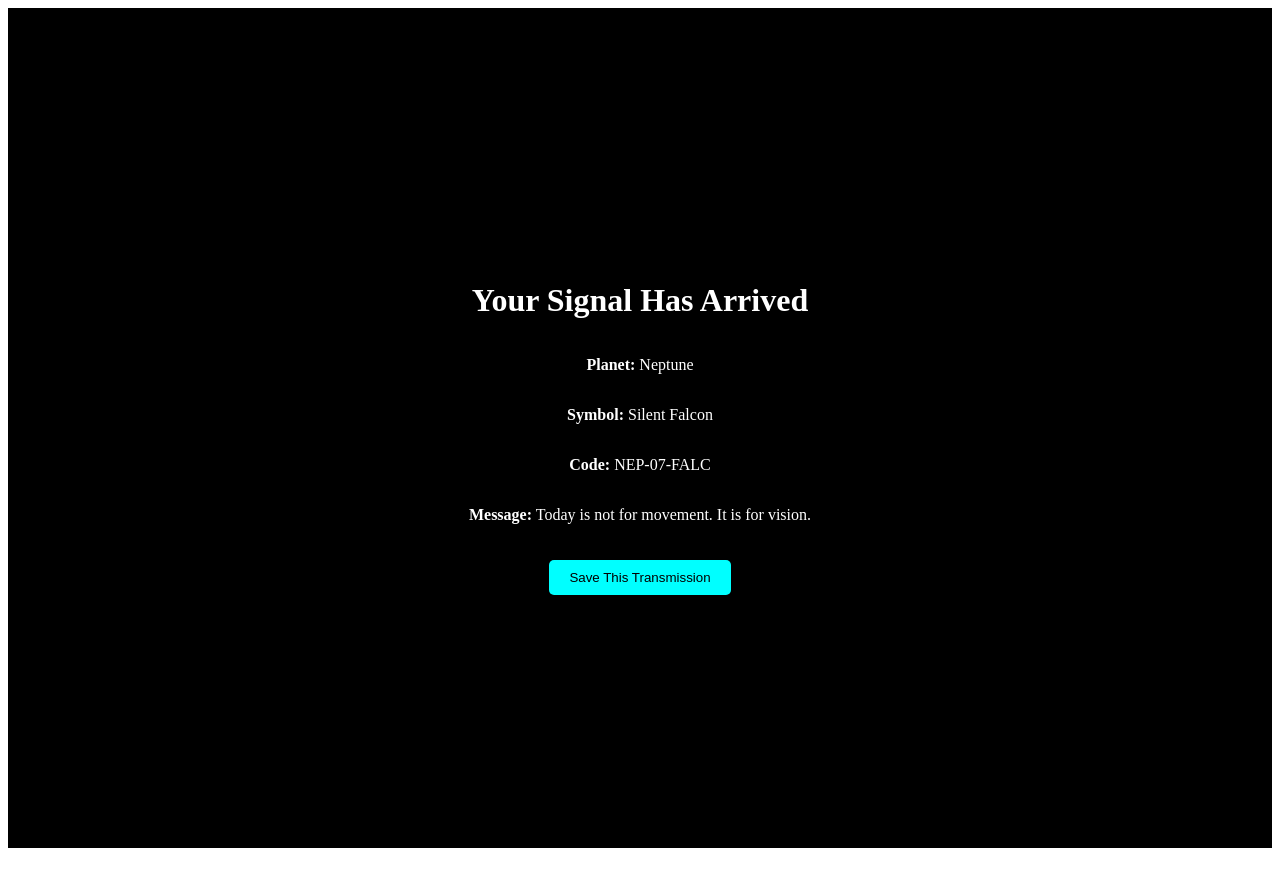
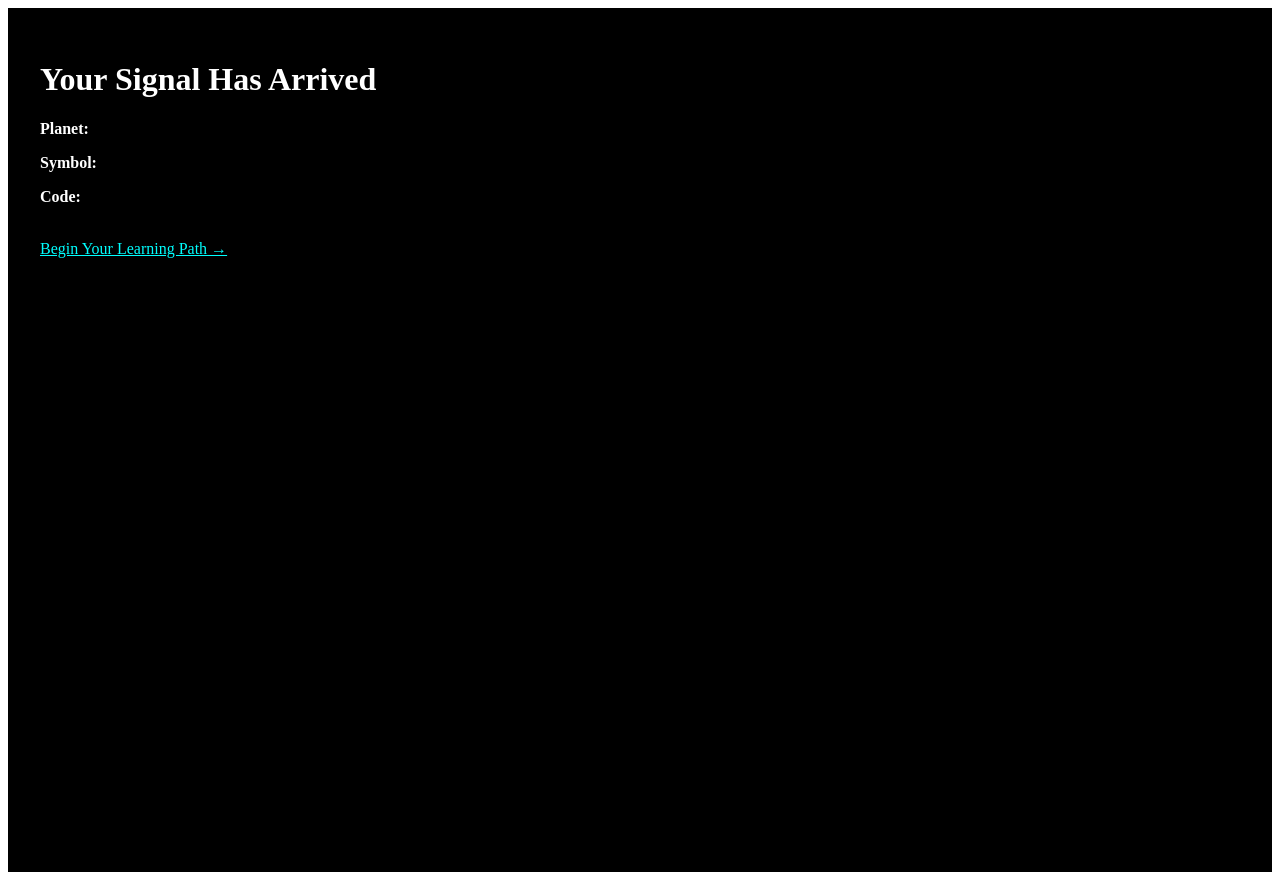
Before and after one commit to Maincooninfinity/go-cosmic-app, a Next.js app: page /result in a window 1280 px wide. Before the commit the page ends 856 px from the top, so only its background shows below. Built offline with nearby package versions, Linux system fonts and the light colour scheme.

Commit message:
Update result.js

```diff
--- a/pages/result.js
+++ b/pages/result.js
@@ -1,67 +1,48 @@
-import { useEffect, useState } from 'react'
-import { supabase } from './supabaseClient'
+// pages/result.js
+import { useEffect } from 'react';
+import { useRouter } from 'next/router';
+import { supabase } from './supabaseClient';
 
 export default function Result() {
-  const [planet, setPlanet] = useState('Neptune')
-  const [symbol, setSymbol] = useState('Silent Falcon')
-  const [code, setCode] = useState('NEP-07-FALC')
-  const [message, setMessage] = useState('Today is not for movement. It is for vision.')
-  const [status, setStatus] = useState('')
+  const router = useRouter();
+  const { planet, symbol, code, message } = router.query;
 
-  const saveLog = async () => {
-    const { data, error } = await supabase
-      .from('cosmic_logs')
-      .insert([
+  useEffect(() => {
+    // Only run if all values exist
+    if (planet && symbol && code && message) {
+      const saveResult = async () => {
+        const { data, error } = await supabase.from('cosmic_logs').insert([
           {
-          user_id: 'test-user-id', // replace with real user_id later
+            user_id: 'anonymous', // Replace with real user ID when auth is added
             date: new Date().toISOString().split('T')[0],
             planet,
             symbol,
             code,
             message,
           },
-      ])
+        ]);
 
         if (error) {
-      console.error('Save failed:', error)
-      setStatus('❌ Failed to save transmission.')
+          console.error('❌ Error saving to Supabase:', error.message);
         } else {
-      console.log('Saved:', data)
-      setStatus('✅ Transmission saved to the stars.')
+          console.log('✅ Cosmic log saved:', data);
         }
+      };
+
+      saveResult();
     }
+  }, [planet, symbol, code, message]);
 
   return (
-    <div style={{
-      backgroundColor: 'black',
-      color: 'white',
-      height: '100vh',
-      display: 'flex',
-      flexDirection: 'column',
-      alignItems: 'center',
-      justifyContent: 'center',
-      padding: '20px',
-      textAlign: 'center',
-    }}>
+    <div style={{ background: 'black', color: 'white', minHeight: '100vh', padding: '2rem' }}>
       <h1>Your Signal Has Arrived</h1>
       <p><strong>Planet:</strong> {planet}</p>
       <p><strong>Symbol:</strong> {symbol}</p>
       <p><strong>Code:</strong> {code}</p>
-      <p><strong>Message:</strong> {message}</p>
+      <p>{message}</p>
 
-      <button onClick={saveLog} style={{
-        marginTop: '20px',
-        backgroundColor: '#00ffff',
-        color: 'black',
-        padding: '10px 20px',
-        border: 'none',
-        borderRadius: '5px',
-        cursor: 'pointer'
-      }}>
-        Save This Transmission
-      </button>
-
-      {status && <p style={{ marginTop: '10px' }}>{status}</p>}
+      <br />
+      <a href="/learn" style={{ color: 'aqua' }}>Begin Your Learning Path →</a>
     </div>
-  )
+  );
 }
```
Lines whose indentation alone changed are shown as unchanged.
